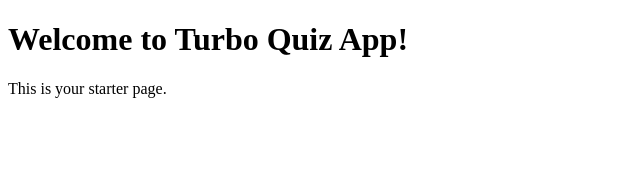
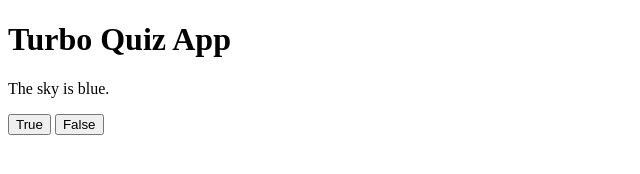
Before and after one commit to rpreble5/Turbo, a plain HTML site: page index.html in a window 1280 px wide. Shown: the whole page, without its empty margins (0-640 px from the left). Drawn offline with Linux system fonts and the light colour scheme.

Commit message:
Update index.html

```diff
--- a/index.html
+++ b/index.html
@@ -5,7 +5,47 @@
   <title>Turbo Quiz App</title>
 </head>
 <body>
-    <h1>Welcome to Turbo Quiz App!</h1>
-    <p>This is your starter page.</p>
+  <h1>Turbo Quiz App</h1>
+  <div id="quiz-container">
+    <p id="question">Loading question...</p>
+    <button onclick="submitAnswer(true)">True</button>
+    <button onclick="submitAnswer(false)">False</button>
+  </div>
+  <p id="result"></p>
+  <button id="next" style="display:none;" onclick="nextQuestion()">Next Question</button>
+
+  <script>
+    // Simple hardcoded questions to start
+    const questions = [
+      { question: "The sky is blue.", answer: true },
+      { question: "2 + 2 = 5.", answer: false },
+      { question: "Cats can fly.", answer: false }
+    ];
+    let current = 0;
+
+    function showQuestion() {
+      document.getElementById("result").textContent = "";
+      document.getElementById("next").style.display = "none";
+      if (current < questions.length) {
+        document.getElementById("question").textContent = questions[current].question;
+      } else {
+        document.getElementById("question").textContent = "Quiz complete!";
+        document.getElementById("quiz-container").style.display = "none";
+      }
+    }
+
+    function submitAnswer(userAnswer) {
+      const correct = questions[current].answer === userAnswer;
+      document.getElementById("result").textContent = correct ? "Correct!" : "Incorrect.";
+      document.getElementById("next").style.display = "inline";
+    }
+
+    function nextQuestion() {
+      current++;
+      showQuestion();
+    }
+
+    showQuestion();
+  </script>
 </body>
 </html>
```
Lines whose indentation alone changed are shown as unchanged.
